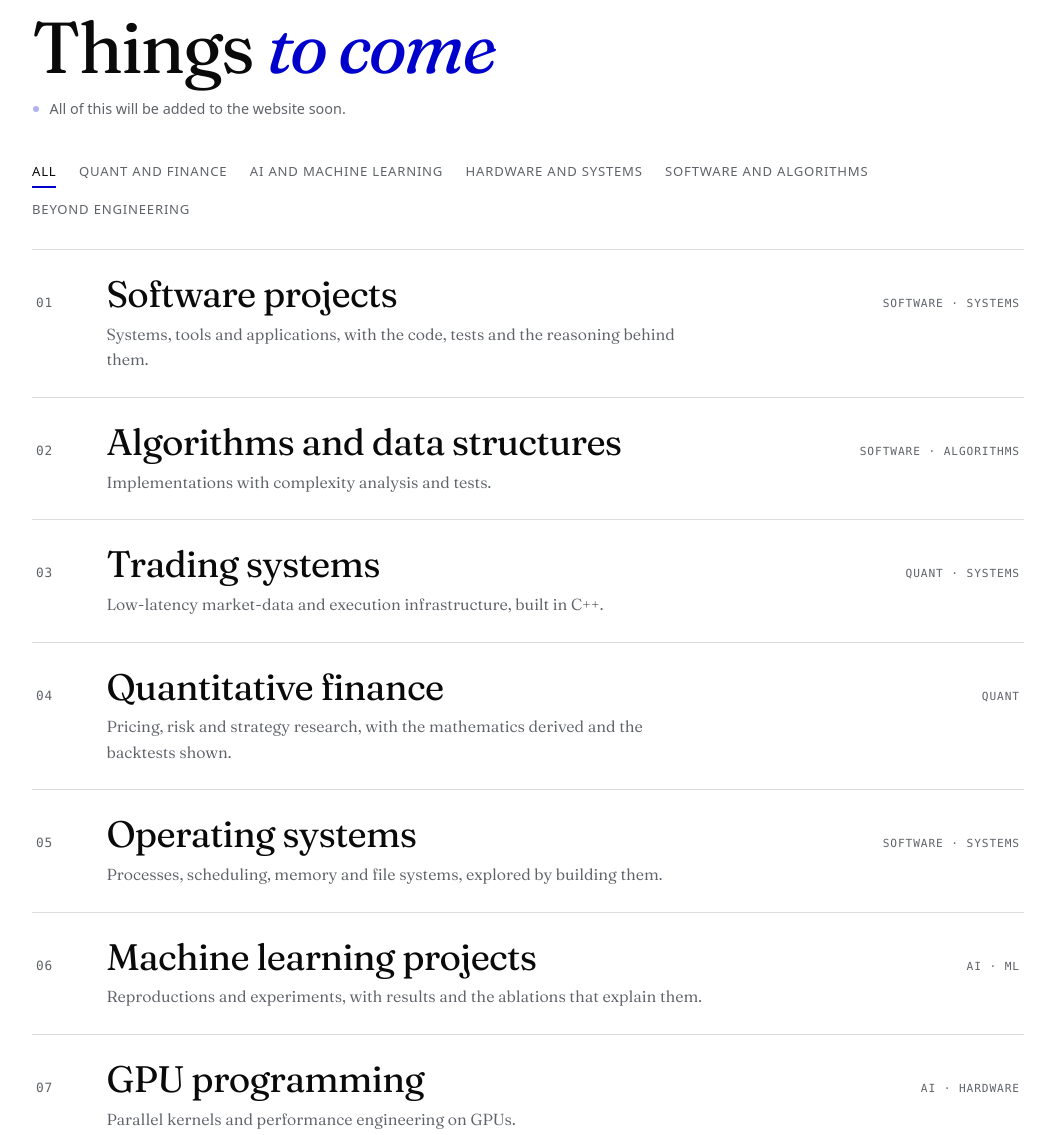
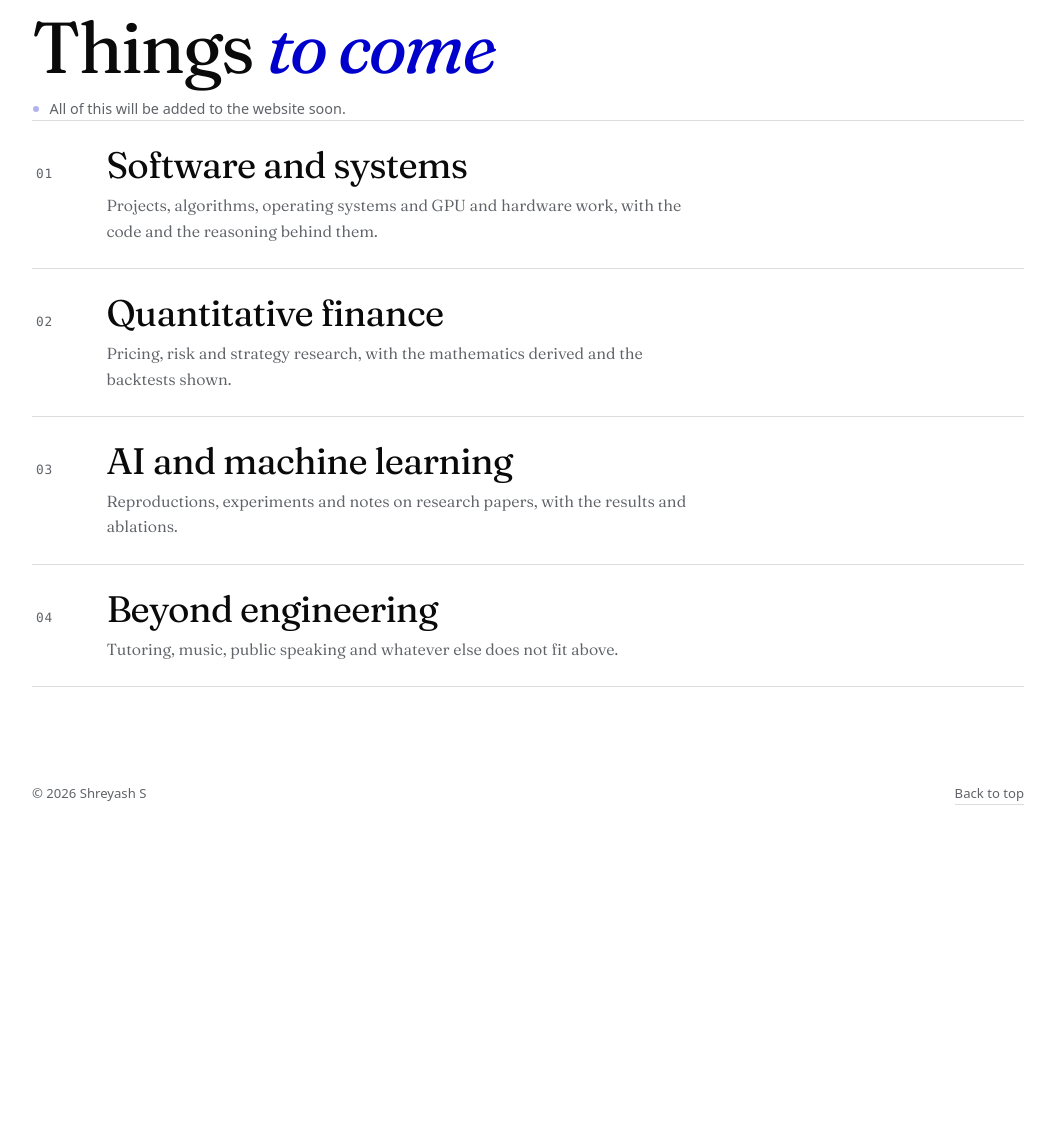
Before and after one commit to Eses30/Eses30.github.io, a plain HTML site: page index.html in a window 1280 px wide. Shown: the part 917-2052 px from the top of the page, without its empty margins (112-1167 px from the left). After the commit the page ends 1754 px from the top, so only its background shows below. Drawn offline with Linux system fonts and the light colour scheme; animation ran at ten frames a second.

Commit message:
Simplify things to come to four entries: three academic areas and one other

```diff
--- a/index.html
+++ b/index.html
@@ -20,7 +20,7 @@
     <canvas id="waves" aria-hidden="true"></canvas>
 
     <div class="bar">
-      <span class="mark">S<i>S</i></span>
+      <span class="mark">SS</span>
       <button id="theme" class="icon-btn" type="button" aria-label="Switch colour theme">
         <svg viewBox="0 0 24 24" width="18" height="18" aria-hidden="true"><path fill="currentColor" d="M12 3a9 9 0 1 0 9 9 7 7 0 0 1-9-9z"/></svg>
       </button>
@@ -43,37 +43,12 @@
         <p class="status"><span class="dot" aria-hidden="true"></span>All of this will be added to the website soon.</p>
       </div>
 
-      <div class="filters" role="group" aria-label="Highlight an area">
-        <button type="button" class="chip" data-filter="all" aria-pressed="true">All</button>
-        <button type="button" class="chip" data-filter="quant" aria-pressed="false">Quant and finance</button>
-        <button type="button" class="chip" data-filter="ai" aria-pressed="false">AI and machine learning</button>
-        <button type="button" class="chip" data-filter="hardware" aria-pressed="false">Hardware and systems</button>
-        <button type="button" class="chip" data-filter="software" aria-pressed="false">Software and algorithms</button>
-        <button type="button" class="chip" data-filter="beyond" aria-pressed="false">Beyond engineering</button>
-      </div>
-
-      <ul class="items" id="items">
-          <li class="item" data-cat="software"><div class="body"><h3>Software projects</h3><p>Systems, tools and applications, with the code, tests and the reasoning behind them.</p></div><span class="tags">Software · Systems</span></li>
-          <li class="item" data-cat="software quant"><div class="body"><h3>Algorithms and data structures</h3><p>Implementations with complexity analysis and tests.</p></div><span class="tags">Software · Algorithms</span></li>
-<li class="item" data-cat="quant software"><div class="body"><h3>Trading systems</h3><p>Low-latency market-data and execution infrastructure, built in C++.</p></div><span class="tags">Quant · Systems</span></li>
-<li class="item" data-cat="quant"><div class="body"><h3>Quantitative finance</h3><p>Pricing, risk and strategy research, with the mathematics derived and the backtests shown.</p></div><span class="tags">Quant</span></li>
-          <li class="item" data-cat="software hardware"><div class="body"><h3>Operating systems</h3><p>Processes, scheduling, memory and file systems, explored by building them.</p></div><span class="tags">Software · Systems</span></li>
-<li class="item" data-cat="ai"><div class="body"><h3>Machine learning projects</h3><p>Reproductions and experiments, with results and the ablations that explain them.</p></div><span class="tags">AI · ML</span></li>
-<li class="item" data-cat="ai hardware"><div class="body"><h3>GPU programming</h3><p>Parallel kernels and performance engineering on GPUs.</p></div><span class="tags">AI · Hardware</span></li>
-<li class="item" data-cat="quant ai"><div class="body"><h3>Probability and statistics</h3><p>The mathematics behind markets and machine learning, worked from first principles.</p></div><span class="tags">Quant · Maths</span></li>
-<li class="item" data-cat="ai"><div class="body"><h3>AI research</h3><p>Summaries and critical notes on papers in machine learning and reasoning.</p></div><span class="tags">AI · Research</span></li>
-<li class="item" data-cat="hardware software"><div class="body"><h3>Compiler design</h3><p>From source code to machine code, including how compilers target accelerators.</p></div><span class="tags">Hardware · Software</span></li>
-<li class="item" data-cat="hardware"><div class="body"><h3>CPU and GPU design</h3><p>Processor and accelerator architecture, from instruction set to working hardware.</p></div><span class="tags">Hardware</span></li>
-<li class="item" data-cat="ai"><div class="body"><h3>Research projects</h3><p>Questions explored in depth, with methods, results and what I would test next.</p></div><span class="tags">Research · AI</span></li>
-<li class="item" data-cat="hardware"><div class="body"><h3>Hardware projects</h3><p>Circuits, FPGA and embedded builds, documented from design to test.</p></div><span class="tags">Hardware</span></li>
-          <li class="divider" aria-hidden="true">Beyond engineering</li>
-<li class="item" data-cat="beyond"><div class="body"><h3>Tutoring</h3><p>Teaching maths, engineering and computing by building ideas up from the basics.</p></div><span class="tags">Teaching</span></li>
-<li class="item" data-cat="beyond"><div class="body"><h3>Public speaking</h3><p>Talks and presentations.</p></div><span class="tags">Speaking</span></li>
-<li class="item" data-cat="beyond"><div class="body"><h3>Debate</h3><p>Arguments, rounds and what they teach about reasoning under pressure.</p></div><span class="tags">Speaking</span></li>
-<li class="item" data-cat="beyond"><div class="body"><h3>Repertoire</h3><p>The violin and piano pieces I play.</p></div><span class="tags">Music</span></li>
-<li class="item" data-cat="beyond"><div class="body"><h3>Compositions</h3><p>Original pieces, with the sheet music available to read and play.</p></div><span class="tags">Music</span></li>
-<li class="item" data-cat="beyond"><div class="body"><h3>Stand-up comedy</h3><p>Material and sets.</p></div><span class="tags">Speaking</span></li>
-        </ul>
+      <ul class="items">
+        <li class="item"><div class="body"><h3>Software and systems</h3><p>Projects, algorithms, operating systems and GPU and hardware work, with the code and the reasoning behind them.</p></div></li>
+        <li class="item"><div class="body"><h3>Quantitative finance</h3><p>Pricing, risk and strategy research, with the mathematics derived and the backtests shown.</p></div></li>
+        <li class="item"><div class="body"><h3>AI and machine learning</h3><p>Reproductions, experiments and notes on research papers, with the results and ablations.</p></div></li>
+        <li class="item"><div class="body"><h3>Beyond engineering</h3><p>Tutoring, music, public speaking and whatever else does not fit above.</p></div></li>
+      </ul>
     </section>
   </main>
 
--- a/script.js
+++ b/script.js
@@ -20,23 +20,7 @@
     try { localStorage.setItem("theme", next); } catch (e) {}
   });
 
-  /* ---------- Topic index ---------- */
-  var chips = document.querySelectorAll(".chip");
   var rows = document.querySelectorAll(".item");
-  var divider = document.querySelector(".divider");
-  function apply(filter) {
-    var beyondShown = 0;
-    rows.forEach(function (el) {
-      var cats = el.dataset.cat.split(" ");
-      var show = filter === "all" || cats.indexOf(filter) !== -1;
-      el.hidden = !show;
-      if (show && cats.indexOf("beyond") !== -1) beyondShown++;
-    });
-    if (divider) divider.hidden = beyondShown === 0 || filter === "beyond";
-    chips.forEach(function (c) { c.setAttribute("aria-pressed", String(c.dataset.filter === filter)); });
-  }
-  chips.forEach(function (c) { c.addEventListener("click", function () { apply(c.dataset.filter); }); });
-  apply("all");
 
   /* Soft spotlight that follows the pointer inside a row */
   rows.forEach(function (el) {
--- a/style.css
+++ b/style.css
@@ -44,7 +44,6 @@ a { color: inherit; }
 #waves { position: absolute; inset: 0; width: 100%; height: 100%; z-index: -1; }
 .bar { display: flex; align-items: center; justify-content: space-between; padding: 1.25rem var(--gutter); }
 .mark { font-size: 1.5rem; font-weight: 600; letter-spacing: -0.04em; }
-.mark i { font-weight: 300; margin-left: -0.08em; }
 .icon-btn {
   display: grid; place-items: center; width: 2.4rem; height: 2.4rem; cursor: pointer;
   border: 1px solid rgba(255,255,255,0.4); border-radius: 999px; background: transparent; color: #fff;
@@ -77,22 +76,13 @@ h2 em { font-style: italic; color: var(--accent); }
 .dot { width: 0.5rem; height: 0.5rem; border-radius: 50%; background: var(--accent); animation: pulse 2s ease-in-out infinite; }
 @keyframes pulse { 0%, 100% { opacity: 1; transform: scale(1); } 50% { opacity: 0.3; transform: scale(0.75); } }
 
-.filters { display: flex; flex-wrap: wrap; gap: 0.4rem 1.4rem; margin: 2.25rem 0 1.5rem; }
-.chip {
-  font-family: var(--sans); font-size: 0.82rem; letter-spacing: 0.06em; text-transform: uppercase;
-  padding: 0.35rem 0; border: 0; border-bottom: 2px solid transparent; background: none;
-  color: var(--muted); cursor: pointer; transition: color 0.2s, border-color 0.2s;
-}
-.chip:hover { color: var(--fg); }
-.chip[aria-pressed="true"] { color: var(--fg); border-color: var(--accent); }
-
 /* ---------- Index of topics ---------- */
 :root { --mono: ui-monospace, "SF Mono", Menlo, Consolas, monospace; }
 .items { list-style: none; margin: 0; padding: 0; counter-reset: n; border-top: 1px solid var(--line); }
 .item {
   --mx: 50%; --my: 50%;
   counter-increment: n; position: relative; overflow: hidden;
-  display: grid; grid-template-columns: 3.4rem minmax(0, 1fr) auto; column-gap: 1rem; align-items: baseline;
+  display: grid; grid-template-columns: 3.4rem minmax(0, 1fr); column-gap: 1rem; align-items: baseline;
   padding: 1.5rem 0.25rem; border-bottom: 1px solid var(--line);
   background: radial-gradient(18rem circle at var(--mx) var(--my), color-mix(in srgb, var(--accent) 11%, transparent), transparent 70%) no-repeat;
   background-size: 0% 100%; transition: background-size 0.4s;
```
